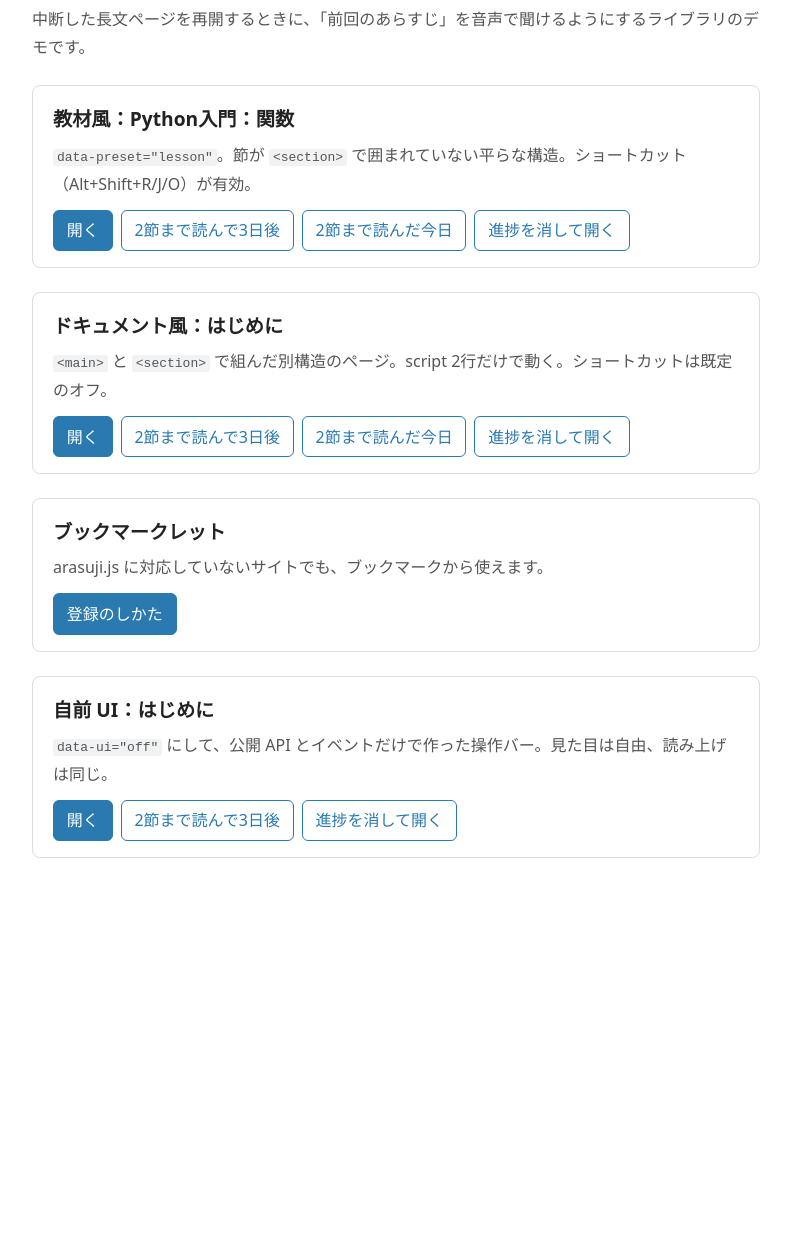
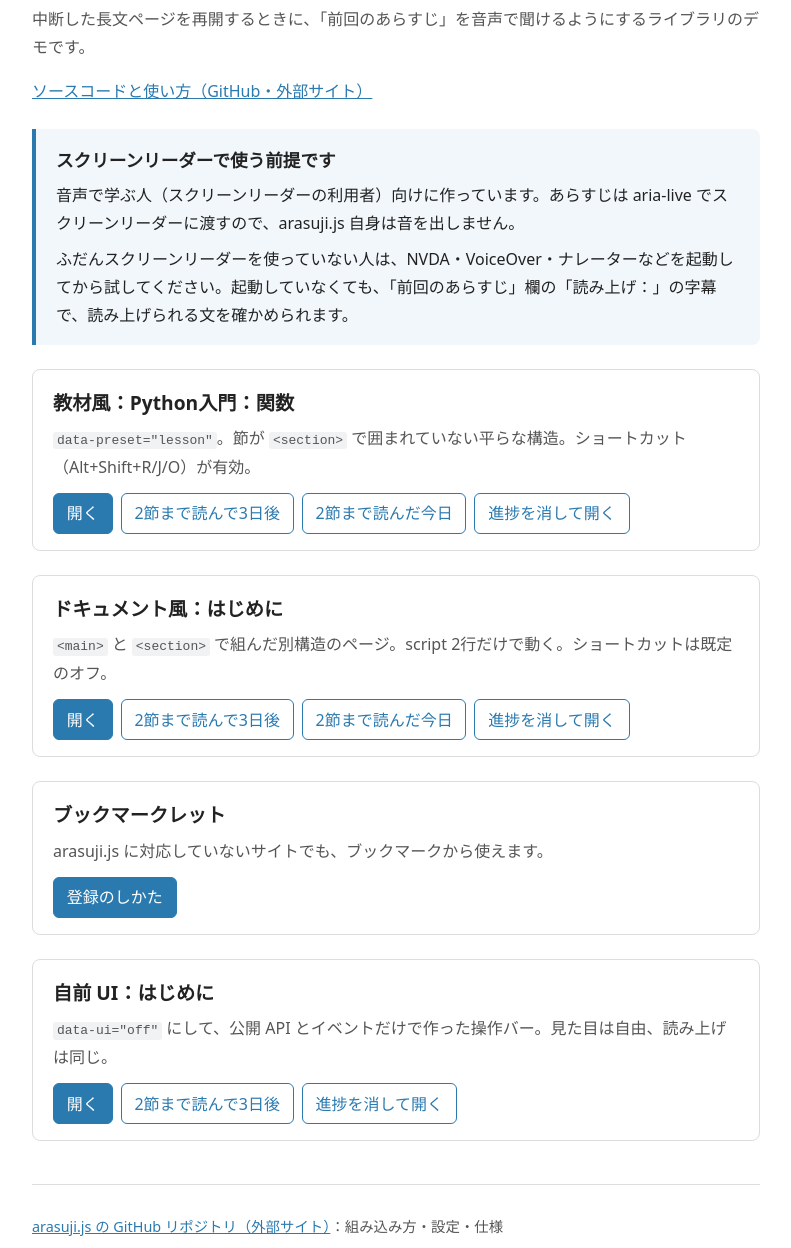
Before and after one commit to takosudeath/arasuji-js, a browser extension: page public/index.html in a window 1280 px wide. Shown: the part 112-1360 px from the top of the page, without its empty margins (244-1035 px from the left). Before the commit the page ends 1058 px from the top, so only its background shows below. Drawn offline with Linux system fonts and the light colour scheme.

Commit message:
feat: スクリーンリーダー向けの説明を追加し、フッターを更新

```diff
--- a/public/index.html
+++ b/public/index.html
@@ -30,11 +30,25 @@
     }
     .demo a.main { background: #2a7ab0; color: #fff; }
     code { padding: .1em .3em; border-radius: 3px; background: #f0f2f4; }
+    .note { margin: 1.5em 0; padding: 1em 1.25em; border-left: 4px solid #2a7ab0; border-radius: 0 8px 8px 0; background: #f2f7fb; }
+    .note h2 { margin: 0 0 .25em; font-size: 1.1em; }
+    .note p { margin: 0 0 .5em; }
+    .note p:last-child { margin-bottom: 0; }
+    .repo { margin: .5em 0 0; }
+    .repo a, footer a { color: #2a7ab0; }
+    footer { margin-top: 3em; padding-top: 1em; border-top: 1px solid #ddd; color: #555; font-size: .9em; }
   </style>
 </head>
 <body>
   <h1>arasuji.js デモ</h1>
   <p class="lead">中断した長文ページを再開するときに、「前回のあらすじ」を音声で聞けるようにするライブラリのデモです。</p>
+  <p class="repo"><a href="https://github.com/takosudeath/arasuji-js">ソースコードと使い方（GitHub・外部サイト）</a></p>
+
+  <section class="note" aria-labelledby="sr-note">
+    <h2 id="sr-note">スクリーンリーダーで使う前提です</h2>
+    <p>音声で学ぶ人（スクリーンリーダーの利用者）向けに作っています。あらすじは aria-live でスクリーンリーダーに渡すので、arasuji.js 自身は音を出しません。</p>
+    <p>ふだんスクリーンリーダーを使っていない人は、NVDA・VoiceOver・ナレーターなどを起動してから試してください。起動していなくても、「前回のあらすじ」欄の「読み上げ：」の字幕で、読み上げられる文を確かめられます。</p>
+  </section>
 
   <section class="demo">
     <h2>教材風：Python入門：関数</h2>
@@ -75,5 +89,9 @@
       <li><a href="./custom/?demo=reset">進捗を消して開く</a></li>
     </ul>
   </section>
+
+  <footer>
+    <p><a href="https://github.com/takosudeath/arasuji-js">arasuji.js の GitHub リポジトリ（外部サイト）</a>：組み込み方・設定・仕様</p>
+  </footer>
 </body>
 </html>
```
